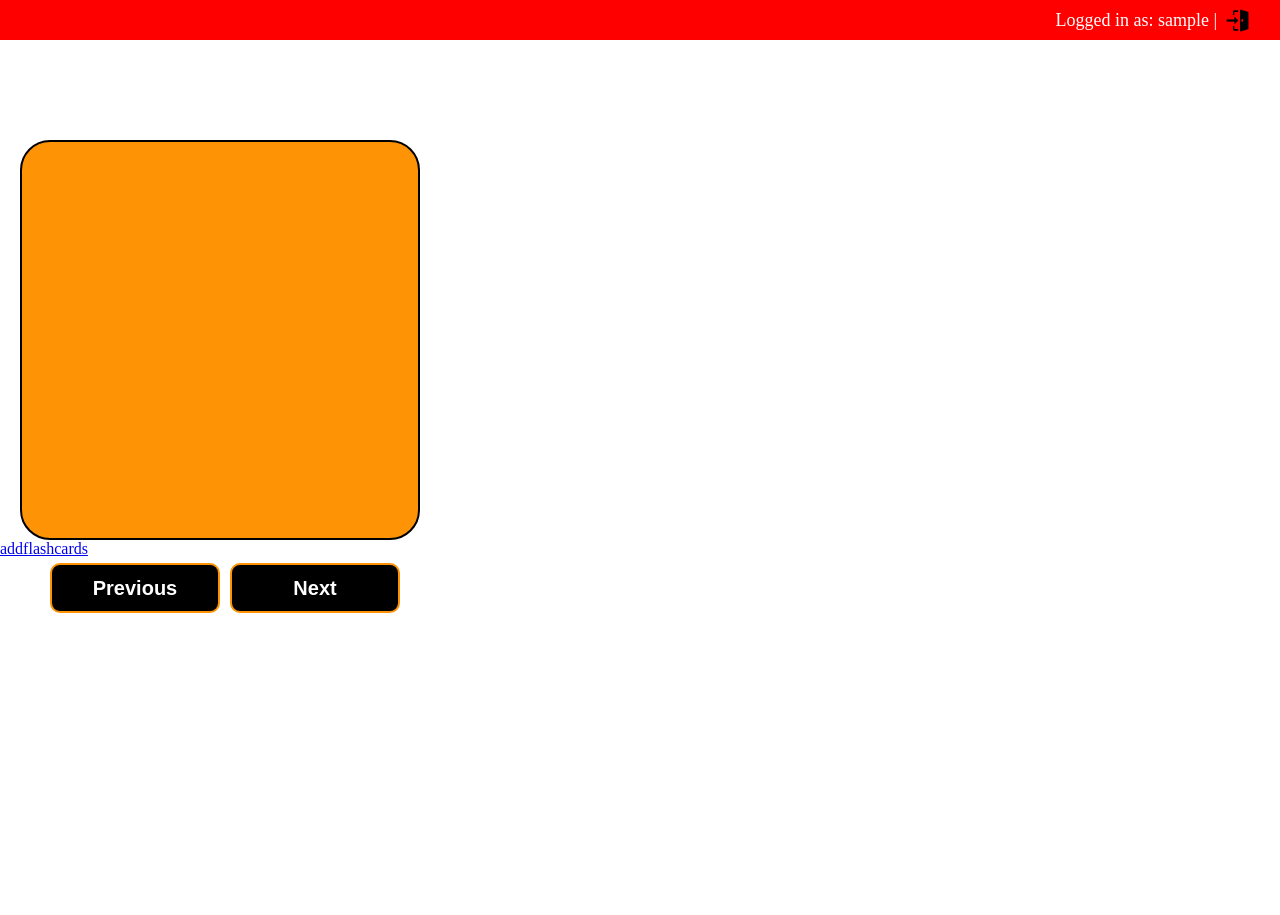
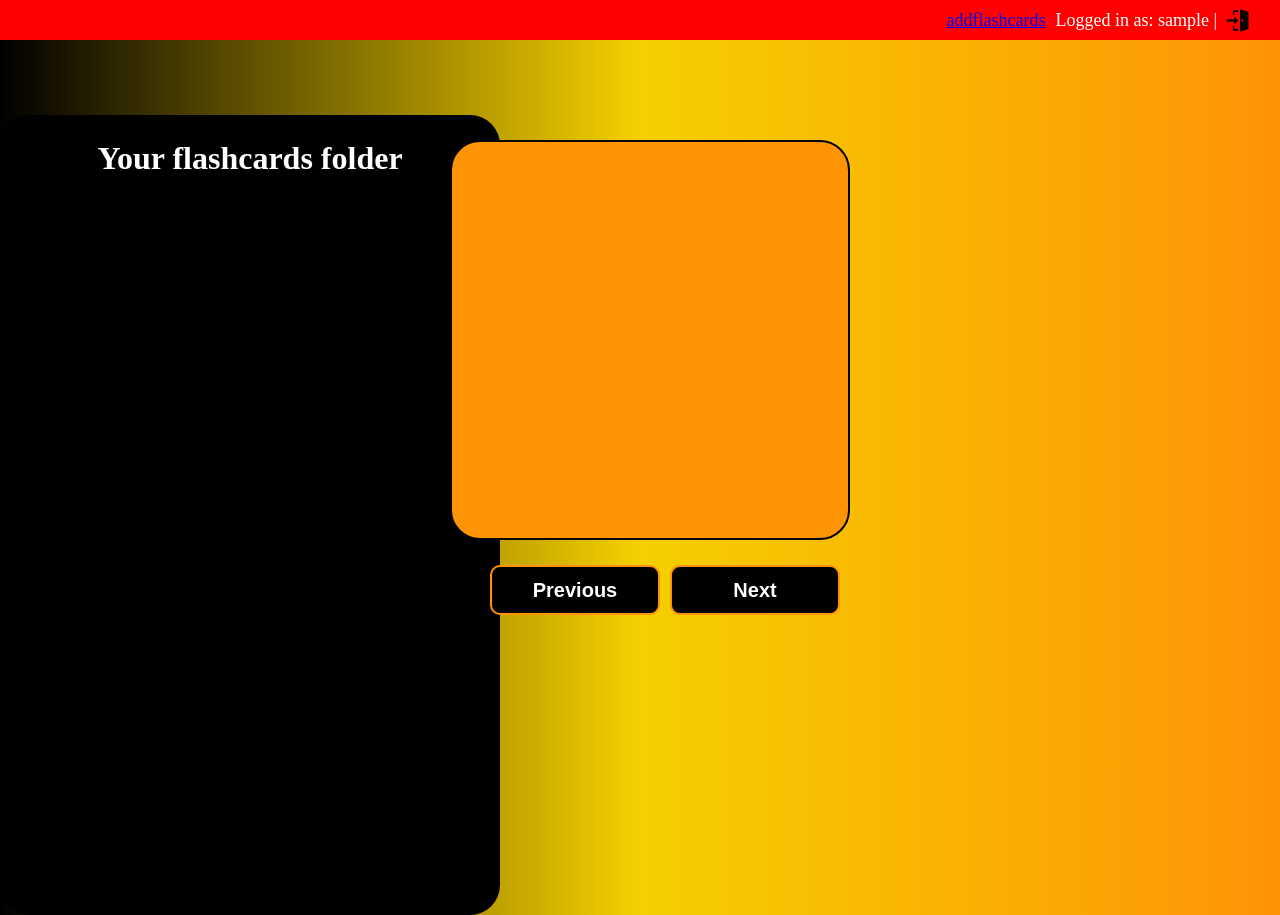
Before and after one commit to Nahida4479/WFC-ards, a PHP site: page / in a window 1280 px wide. Before the commit the page ends 613 px from the top, so only its background shows below. Run offline with PHP 8.4, Linux system fonts and the light colour scheme; the visitor is signed in with stand-in values (Sample User, id 1); data that the repository does not hold is empty.

Commit message:
Final version

```diff
--- a/public/createflashcard.php
+++ b/public/createflashcard.php
@@ -37,6 +37,9 @@ if (isset($_POST['save'])) {
 
 <header>
 <h1>Adding to folder: <?php echo $folder_row['name']; ?></h1>
+<?php
+    echo "<a href='index.php' id=echoa>I finish (click)</a>"
+?>
 </header>
 
 <div id="form">
@@ -57,7 +60,7 @@ if (isset($_POST['save'])) {
 <?php
     $flashcards = mysqli_query($connection, "SELECT * FROM flashcards WHERE subject_id = '$subject_id'");
     while ($card = mysqli_fetch_assoc($flashcards)) {
-        echo "<p>" . htmlspecialchars($card['question']) . "-" . htmlspecialchars($card['answer']) . " <a href=delete_flashcard.php?flashcard_id=" . card['id'] . "&subject_id=" . $subject_id . "'>🗑️</a></p>";
+        echo "<p>" . htmlspecialchars($card['question']) . "-" . htmlspecialchars($card['answer']) . " <a href=delete_flashcard.php?flashcard_id=" . $card['id'] . "&subject_id=" . $subject_id . ">🗑️</a></p>";
     }
 ?>
 </div>
--- a/public/index.php
+++ b/public/index.php
@@ -1,4 +1,11 @@
-<?php session_start(); ?>
+<?php session_start();
+
+if (!isset($_SESSION['user_id'])) {
+    header('Location: login.php');
+    exit;
+}
+$user_id = $_SESSION['user_id'];
+?>
 <!DOCTYPE html>
 <html lang="en">
 <head>
@@ -18,14 +25,20 @@ $row = mysqli_fetch_assoc($result);
 ?>
 
 <header>
+    <a href="addflashcards.php">addflashcards</a>
+
     <?php if (isset($_SESSION['login'])) {
         echo "<p>Logged in as: " . htmlspecialchars($_SESSION['login']) . " | <a href=logout.php id=logout1></a> " . "</p>";
      } else {
         echo '<p><a href=login.php>Login</a></p>';
     }
     ?>
+
 </header>
 
+<div id="all">
+
+<div id="flashcard_column">
 <section id="section">
 <div class="flashcard_background" id="flashcard_background">
     <div class="flashcard_inner">
@@ -39,12 +52,27 @@ $row = mysqli_fetch_assoc($result);
 </div>
 </section>
 
-<a href="addflashcards.php">addflashcards</a>
 <div id="npbutton">
 <button id="previous">Previous</button>
 <button id="next">Next</button>
     </div>
+    </div>
 
+    </div>
+
+
+    <div class="select_folder">
+        <h1 style="color: white;">Your flashcards folder</h1>
+    <div id="folders">
+<?php
+    $folders = mysqli_query($connection, "SELECT * FROM subjects WHERE user_id = '$user_id' ORDER BY id DESC;");
+
+    while ($list = mysqli_fetch_assoc($folders)) {
+        echo "<a href='index.php?subject_id=" . $list['id'] . "'id='folder_row'>" . htmlspecialchars($list['name']) . "</a>";
+    }
+?>
+</div>
+</div>
 <script>
     const card = document.getElementById('flashcard_background');
     const inner = document.querySelector('.flashcard_inner');
--- a/public/style.css
+++ b/public/style.css
@@ -1,3 +1,7 @@
+body {
+    background: linear-gradient(to right, black, rgb(245, 208, 0), rgb(255, 147, 6));
+}
+
 .flashcard_background {
     display: flex;
     width: 400px;
@@ -94,6 +98,14 @@
     font-size: 20px;
 }
 
+#next:hover {
+    background-color: green;
+}
+
+#previous:hover {
+    background-color: red;
+}
+
 #previous {
     background-color: black;
     color: white;
@@ -153,3 +165,50 @@ header p {
     align-items: center;
     gap: 8px;
 }
+
+
+.select_folder {
+    display: flex;
+    flex-direction: column;
+    align-items: center;
+    background-color: black;
+    width: 500px;
+    height: 800px;
+    margin-top: -500px;
+    padding-top: 25px;
+        border-radius: 30px;
+}
+
+#all {
+    display: flex;
+    flex-direction: row;
+    justify-content: center;
+    align-items: flex-start;
+    gap: 40px;
+}
+
+
+#flashcard_column {
+    display: flex;
+    flex-direction: column;
+    align-items: center;
+    gap: 20px;
+
+}
+
+#folders {
+    display: flex;
+    flex-direction: column;
+    font-size: 40px;
+    gap: 15px;
+}
+
+#folder_row {
+    background-color: rgb(255, 147, 6);
+    border: 2px solid black;
+    border-radius: 30px;
+    padding-right: 20px;
+    padding-left: 20px;
+    max-width: 100%;
+    text-align: center;
+}
```
Also changed, not shown: public/createform.css (+9 -0 lines).
